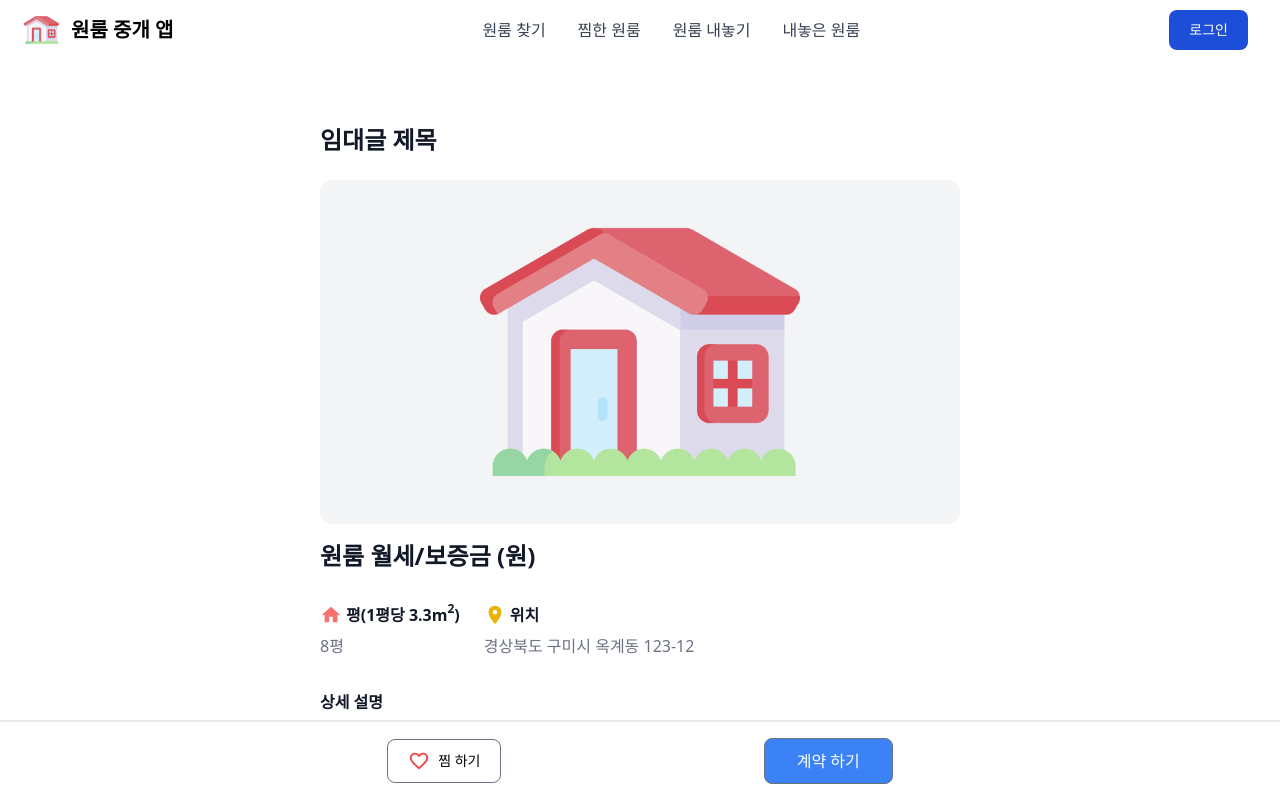
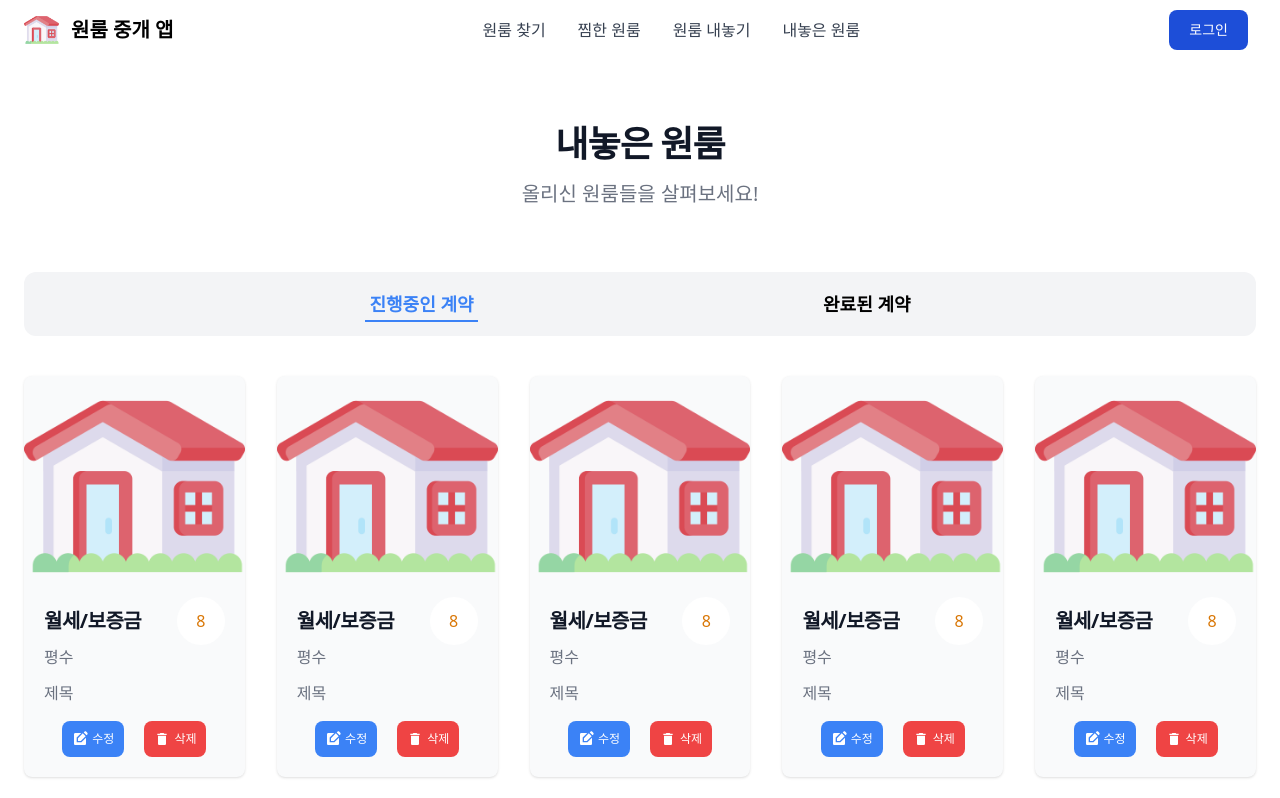
Before and after one commit to YongJaeHyun/room-brokerage-webapp, a Next.js app: page /board/landlord in a window 1280 px wide. Shown: the top 798 px of the page. Built offline with nearby package versions, Linux system fonts and the light colour scheme.

Commit message:
[DEV 20] "내놓은 원룸" 페이지 디자인 초안 완성

```diff
--- /dev/null
+++ b/src/components/board/landlord/Item.tsx
@@ -0,0 +1,48 @@
+import Link from "next/link";
+import { MdDelete, MdEditSquare } from "react-icons/md";
+
+type Props = {
+  id: string;
+};
+
+const Item = ({ id }: Props) => {
+  return (
+    <div className="items-start flex-col bg-gray-50 rounded-lg shadow sm:flex dark:bg-gray-800 dark:border-gray-700 hover:bg-gray-100">
+      <Link href={`/board/landlord/${id}`}>
+        <img className="w-full rounded-lg" src="/images/logo.png" alt="Bonnie Avatar" />
+        <div className="p-5 pt-0">
+          <div className="flex justify-between">
+            <h3 className="flex items-center text-xl font-bold tracking-tight text-gray-900 dark:text-white">
+              월세/보증금
+            </h3>
+            <span className="flex justify-center items-center w-12 h-12 leading-12 rounded-full bg-white text-amber-600">8</span>
+          </div>
+          <span className="text-gray-500 dark:text-gray-400">평수</span>
+          <p className="mt-3 mb-4 font-light text-gray-500 dark:text-gray-400">제목</p>
+          <ul className="flex space-x-5 justify-center sm:mt-0">
+            <li>
+              <button
+                type="button"
+                className="text-white inline-flex items-center bg-primary-500 hover:bg-primary-600 focus:ring-4 focus:outline-none focus:ring-primary-300 font-medium rounded-lg text-xs px-2.5 py-2.5 text-center dark:bg-primary-600 dark:hover:bg-primary-700 dark:focus:ring-primary-800"
+              >
+                <MdEditSquare fontSize={16} className="mr-1" />
+                수정
+              </button>
+            </li>
+            <li>
+              <button
+                type="button"
+                className="inline-flex items-center text-white bg-red-500 hover:bg-red-600 focus:ring-4 focus:outline-none focus:ring-red-300 font-medium rounded-lg text-xs px-2.5 py-2.5 text-center dark:bg-red-500 dark:hover:bg-red-600 dark:focus:ring-red-900"
+              >
+                <MdDelete fontSize={16} className="mr-1" />
+                삭제
+              </button>
+            </li>
+          </ul>
+        </div>
+      </Link>
+    </div>
+  );
+};
+
+export default Item;
--- /dev/null
+++ b/src/components/board/landlord/Nav.tsx
@@ -0,0 +1,47 @@
+import Link from "next/link";
+
+type Props = {
+  completed: boolean;
+};
+
+const Nav = ({ completed }: Props) => {
+  return (
+    <>
+      {completed ? (
+        <div className="flex justify-evenly items-center rounded-xl w-full h-16 bg-gray-100 m-auto mb-10">
+          <div>
+            <Link
+              href="/board/landlord"
+              className="font-bold text-lg p-1"
+            >
+              진행중인 계약
+            </Link>
+          </div>
+          <div>
+            <Link href="/board/landlord/completed" className="font-bold text-lg text-primary-500 border-b-2 p-1 border-primary-500">
+              완료된 계약
+            </Link>
+          </div>
+        </div>
+      ) : (
+        <div className="flex justify-evenly items-center rounded-xl w-full h-16 bg-gray-100 m-auto mb-10">
+          <div>
+            <Link
+              href="/board/landlord"
+              className="font-bold text-lg text-primary-500 border-b-2 p-1 border-primary-500"
+            >
+              진행중인 계약
+            </Link>
+          </div>
+          <div>
+            <Link href="/board/landlord/completed" className="font-bold text-lg p-1">
+              완료된 계약
+            </Link>
+          </div>
+        </div>
+      )}
+    </>
+  );
+};
+
+export default Nav;
--- /dev/null
+++ b/src/pages/board/landlord/index.tsx
@@ -0,0 +1,20 @@
+import Title from "@/components/board/Title";
+import Item from "@/components/board/landlord/Item";
+import Nav from "@/components/board/landlord/Nav";
+import Link from "next/link";
+
+export default function LandlordBoard() {
+  return (
+    <section className="bg-white dark:bg-gray-900">
+      <div className="py-8 px-4 mx-auto max-w-screen-xl lg:py-16 lg:px-6 ">
+        <Title main="내놓은 원룸" sub="올리신 원룸들을 살펴보세요!" />
+        <Nav completed={false} />
+        <div className="grid gap-8 mb-6 lg:mb-16 grid-cols-2 sm:grid-cols-3 lg:grid-cols-4 xl:grid-cols-5">
+          {[1, 2, 3, 4, 5, 6, 7, 8, 9, 10].map((_, idx) => (
+            <Item key={idx} id={String(idx)} />
+          ))}
+        </div>
+      </div>
+    </section>
+  );
+}
```
